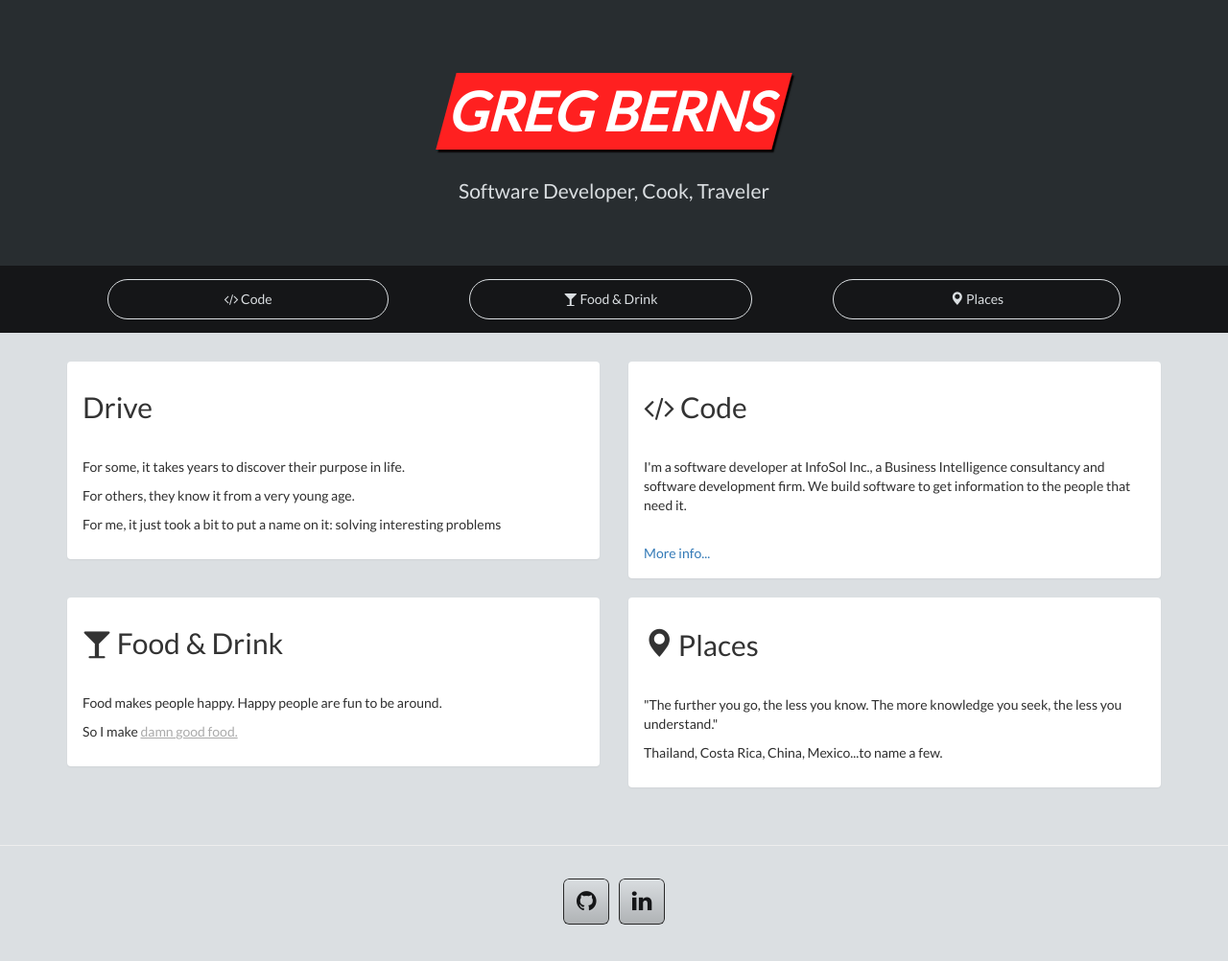
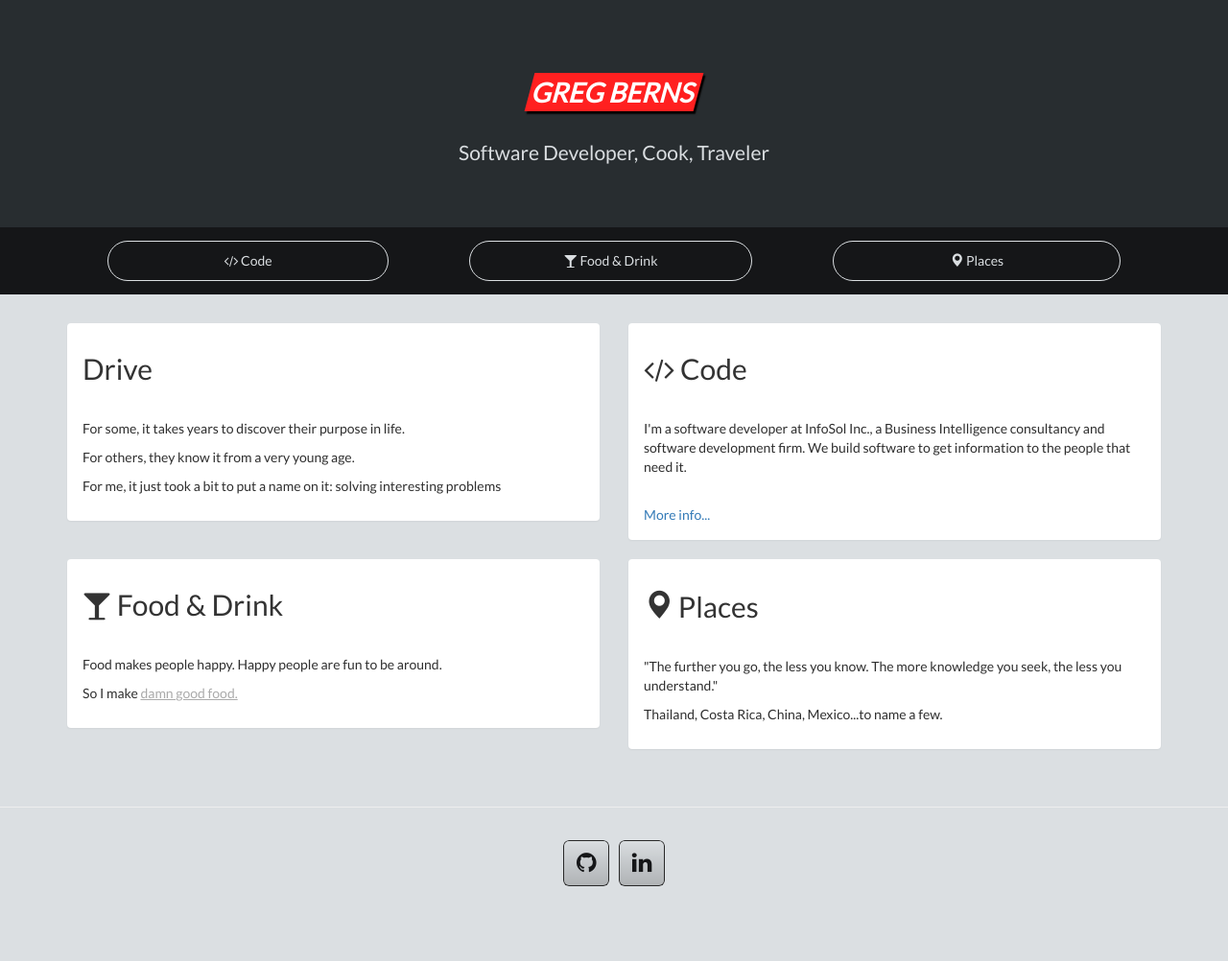
Before and after one commit to gregberns/gregberns.github.io, a Jekyll site: the page built from index.md, in a window 1280 px wide. Shown: the whole page at 96% size. Built offline with Jekyll 4.4.1, drawn with Linux system fonts in a browser that asks for light colours; nearby versions of some CDN libraries; after the commit the page ends 962 px from its top, so only the background shows below that.

Commit message:
Update header.html

```diff
--- a/_includes/header.html
+++ b/_includes/header.html
@@ -26,7 +26,7 @@
       <div class="container">
         <!--<h1 class="project-name text-muted">Greg Berns</h1>-->
 
-          <div class="gb-logo gb-logo-large center">
+          <div class="gb-logo center">
             <div>
               <span>GREG BERNS</span>
             </div>
```
